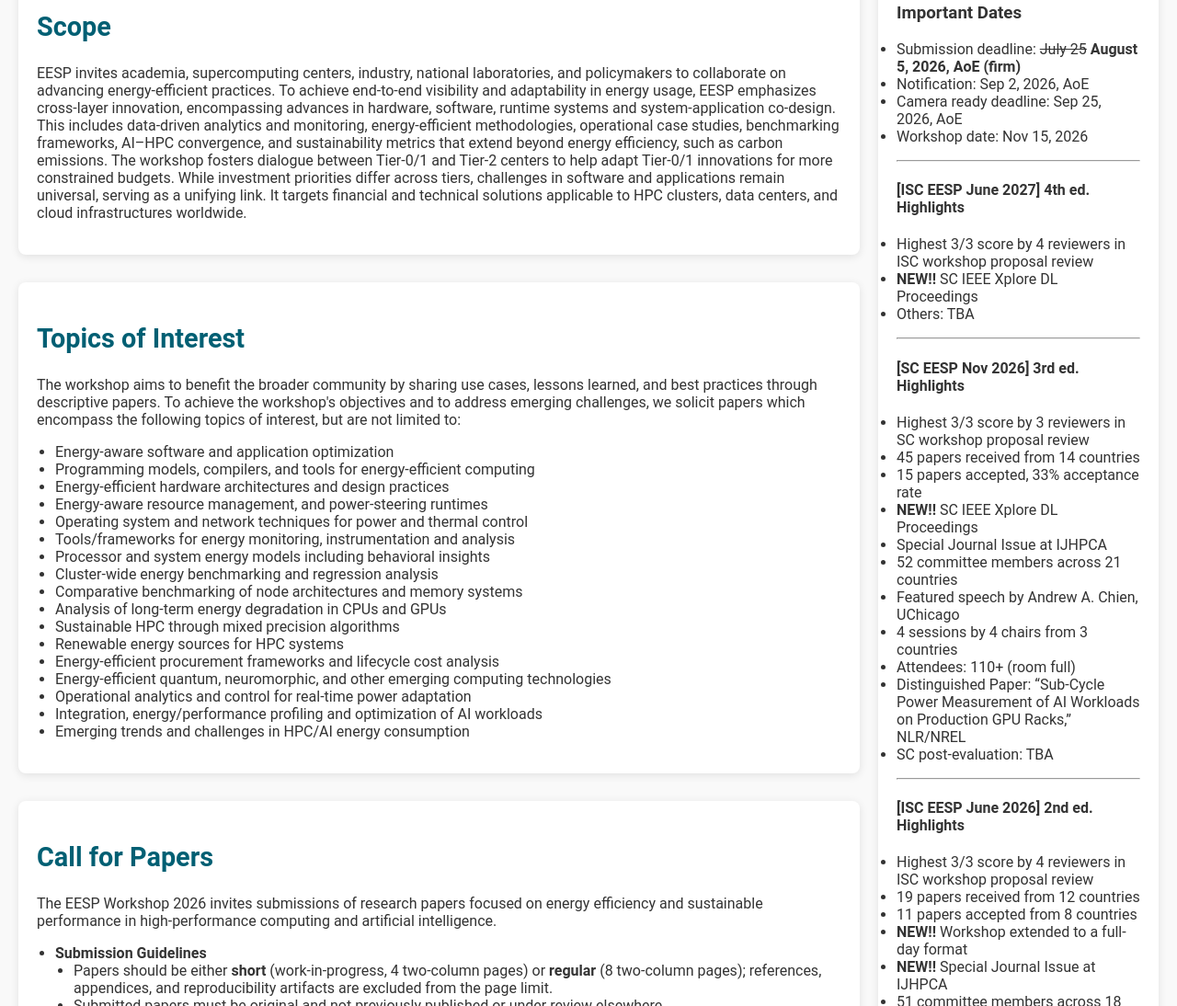
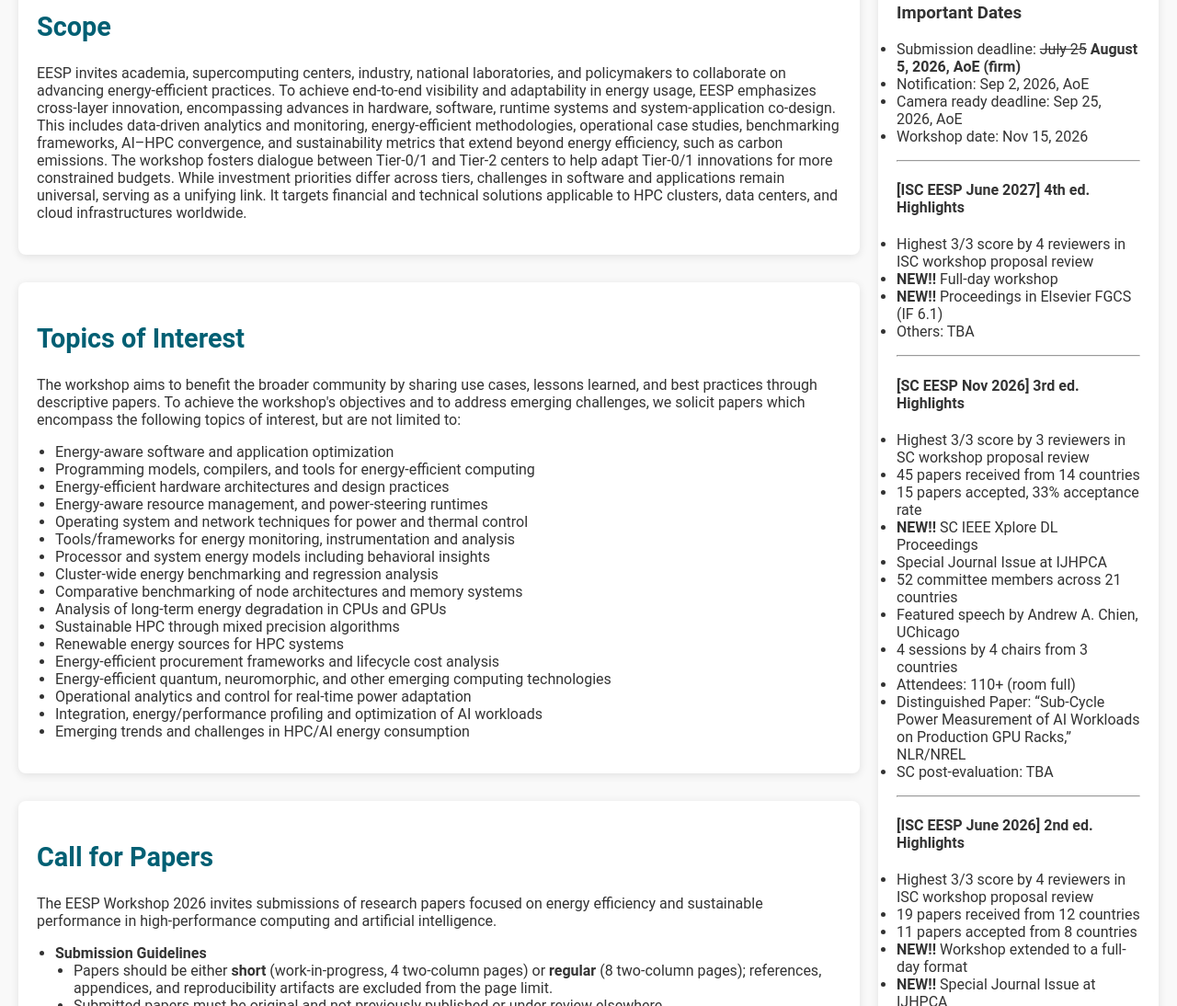
Before and after one commit to AyeshaAfzal91/eesp, a plain HTML site: page SC26.html in a window 1280 px wide. Shown: the part 684-1778 px from the top of the page at 92% size. Drawn offline with Linux system fonts and the light colour scheme.

Commit message:
Update SC26.html

```diff
--- a/SC26.html
+++ b/SC26.html
@@ -505,7 +505,8 @@ While current tenders often emphasize raw hardware metrics, the workshop highlig
 <h4>[ISC EESP June 2027] 4th ed. Highlights</h4>
 <ul>
     <li>Highest 3/3 score by 4 reviewers in ISC workshop proposal review</li>
-	<li><strong>NEW!!</strong> SC IEEE Xplore DL Proceedings</li>
+    <li><strong>NEW!!</strong> Full-day workshop</li>
+	<li><strong>NEW!!</strong> Proceedings in Elsevier FGCS (IF 6.1)</li>
     <li>Others: TBA</li>
 </ul>
 
```
